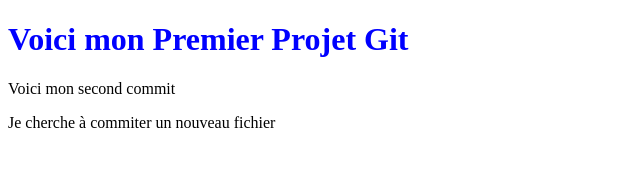
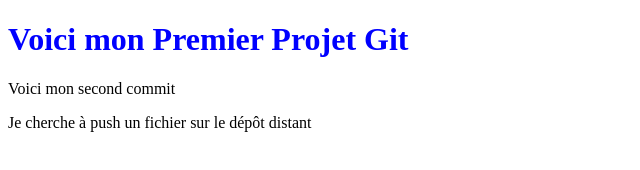
Before and after one commit to AlexMinaud/MonPremierProjet, a plain HTML site: page index.html in a window 1280 px wide. Shown: the full height of the page, 0-640 px from the left. Drawn offline with Linux system fonts and the light colour scheme.

Commit message:
Nouveau commit

```diff
--- a/index.html
+++ b/index.html
@@ -9,6 +9,6 @@
     <body>
         <H1>Voici mon Premier Projet Git</H1>
         <p> Voici mon second commit</p>
-        <p> Je cherche à commiter un nouveau fichier</p>
+        <p> Je cherche à push un fichier sur le dépôt distant</p>
     </body>
 </html>
```
